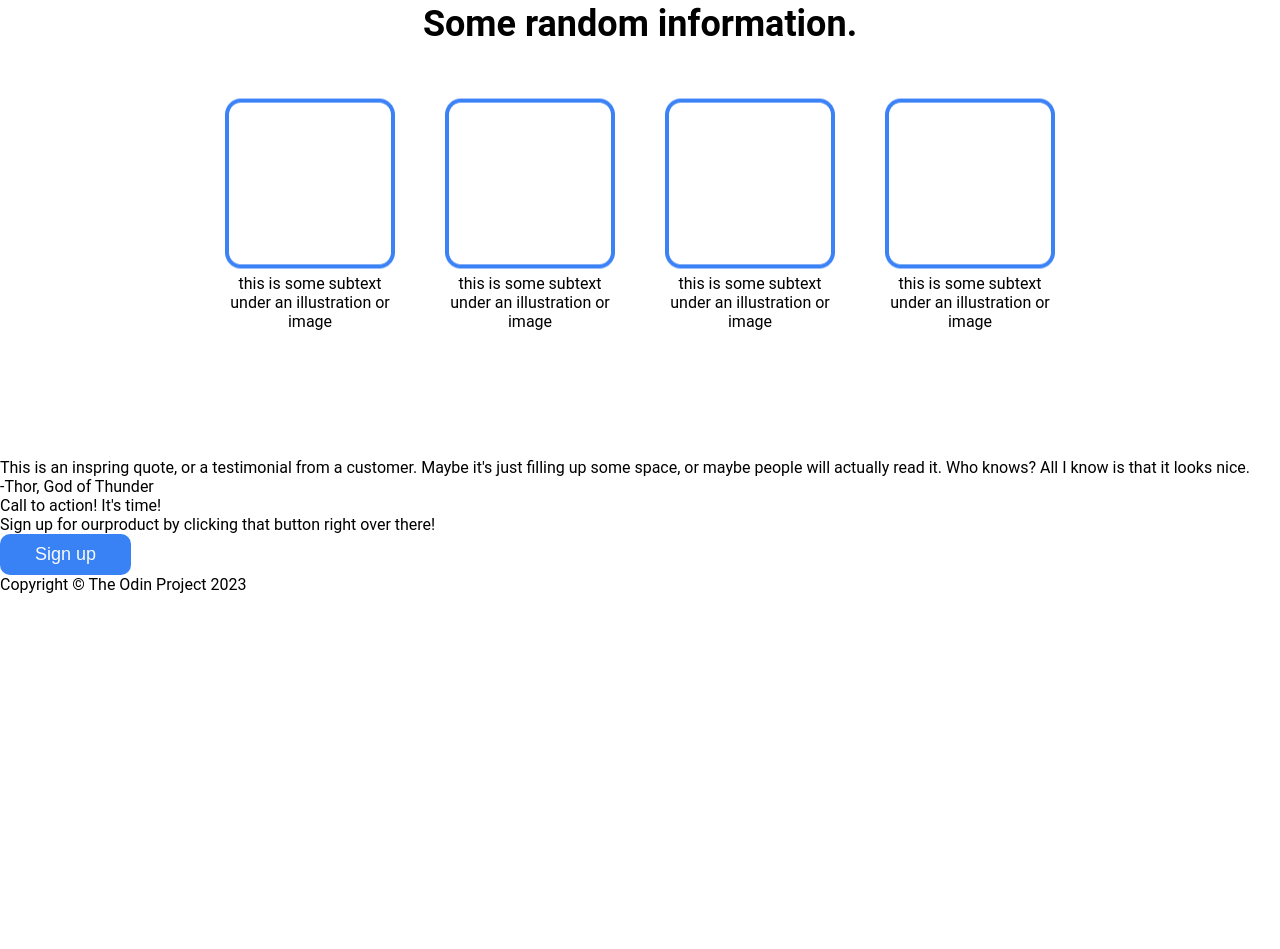
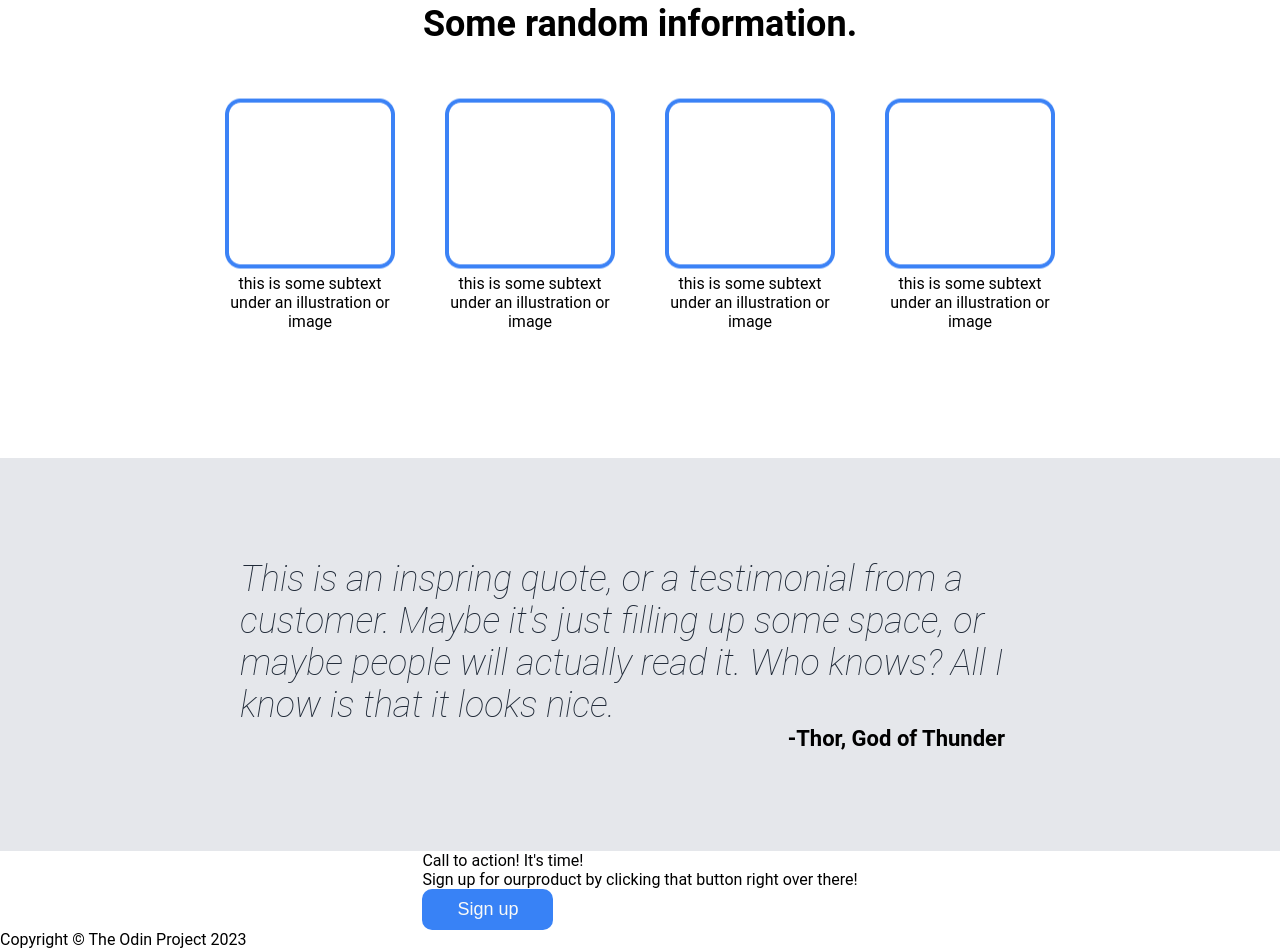
Before and after one commit to Behindtheboard/flexy-landing-page, a plain HTML site: page index.html in a window 1280 px wide. Shown: the part 575-1524 px from the top of the page. Before the commit the page ends 1169 px from the top, so only its background shows below. Drawn offline with Linux system fonts and the light colour scheme.

Commit message:
Style testimonial section

```diff
--- a/index.html
+++ b/index.html
@@ -19,7 +19,7 @@
     </header>
 
     <div class="maincontent">
-        <div class="nameboard">
+        <div class="nameboard section">
             <div class="nb container">
                 <div class="tboard">
                     <div class="title">This website is awesome</div>
@@ -29,7 +29,7 @@
                 <img class="placeholder" src="./img/placeholder.png" alt="placeholder">
             </div>
         </div>
-        <div class="infocards">
+        <div class="infocards section">
             <div class="ic container">
                 <div id="infotitle">Some random information.</div>
                 <div class="cards">
@@ -52,11 +52,15 @@
                 </div>
             </div>
         </div>
-        <div class="quotes">
-            <div>This is an inspring quote, or a testimonial from a customer. Maybe it's just filling up some space, or maybe people will actually read it. Who knows? All I know is that it looks nice.</div>
-            <div>-Thor, God of Thunder</div>
+        <div class="testimonial section">
+            <div class="qt container">
+                <div id="qbox">
+                    <div id="quote">This is an inspring quote, or a testimonial from a customer. Maybe it's just filling up some space, or maybe people will actually read it. Who knows? All I know is that it looks nice.</div>
+                    <div id="credit">-Thor, God of Thunder</div>
+                </div>
+            </div>
         </div>
-        <div class="actioncall">
+        <div class="actioncall section">
             <div id="acbox">
                 <div id="accenter">
                     <div id="call">Call to action! It's time!</div>
--- a/styles.css
+++ b/styles.css
@@ -4,6 +4,12 @@ body {
     min-height: 100vh;
     display: flex;
     flex-direction: column;
+}
+
+.section {
+    display: flex;
+    align-items: center;
+    justify-content: center;
 }
 
 .container {
@@ -21,6 +27,7 @@ button {
     border: none;
     padding: 10px 35px;
 }
+
 
 /* Header */
 
@@ -61,8 +68,6 @@ li {
 .nameboard {
     background-color: #1F2937;
     color: #f9faf8;
-    display: flex;
-    justify-content: center;
 }
 
 .nb {
@@ -91,12 +96,6 @@ li {
 
 /* Infomation Cards */
 
-.infocards {
-    display: flex;
-    align-items: center;
-    justify-content: center;
-}
-
 .ic {
     flex-direction: column;
     margin: 53px auto;
@@ -123,3 +122,35 @@ li {
     width: 100%;
     height: auto;
 }
+
+/* Quote or Testimonial */
+
+.testimonial {
+    background-color: #e5e7eb;
+}
+
+.qt {
+    margin: 100px auto;
+}
+
+#qbox {
+    display: flex;
+    flex-direction: column;
+    width: 800px;
+}
+
+#quote {
+    font-size: 36px;
+    font-weight: lighter;
+    font-style: italic;
+    color: #1f2937;
+}
+
+#credit {
+    font-size: 22px;
+    font-weight: bold;
+    align-self: flex-end;
+    padding-right: 35px;
+}
+
+/* Call to Action */
```
